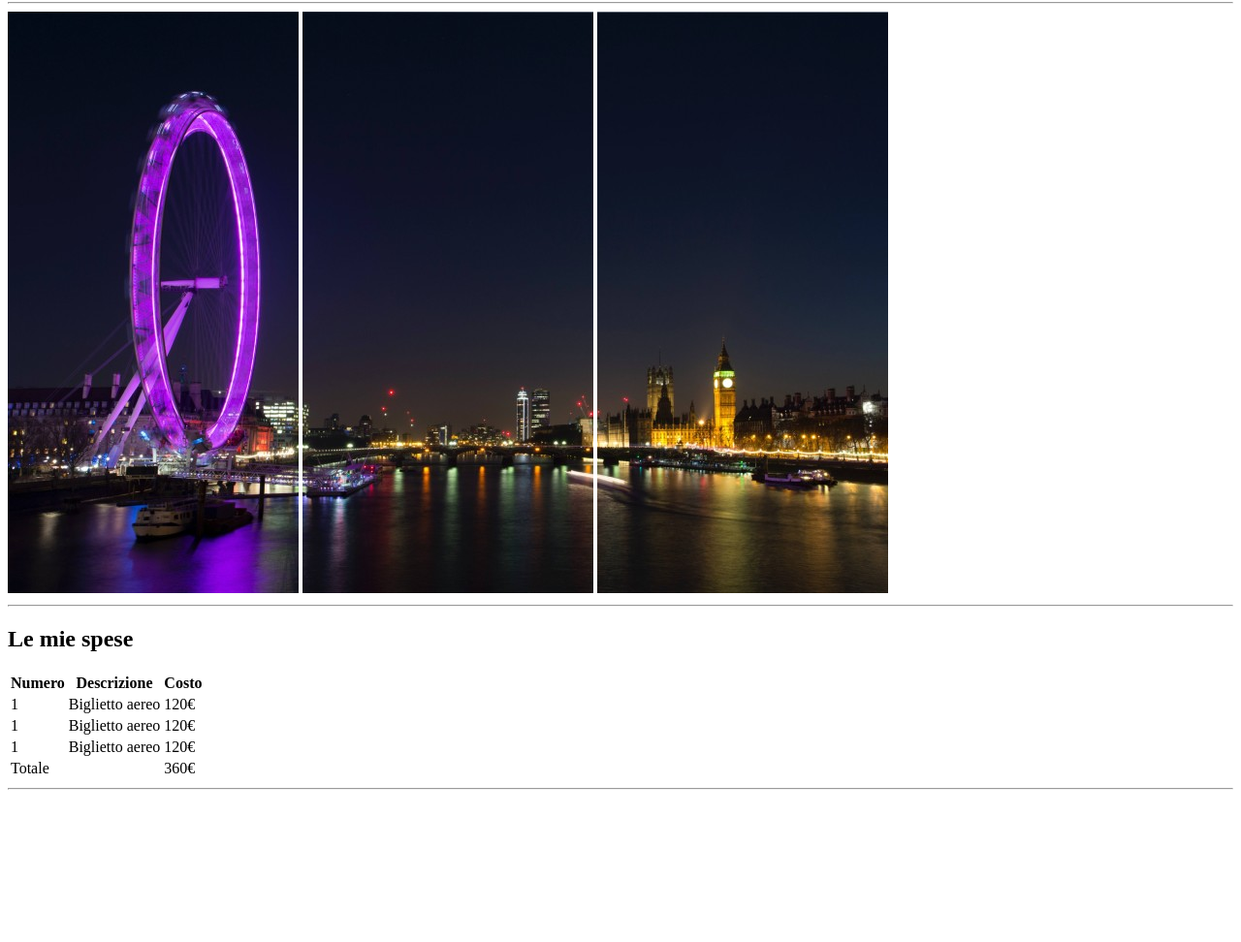
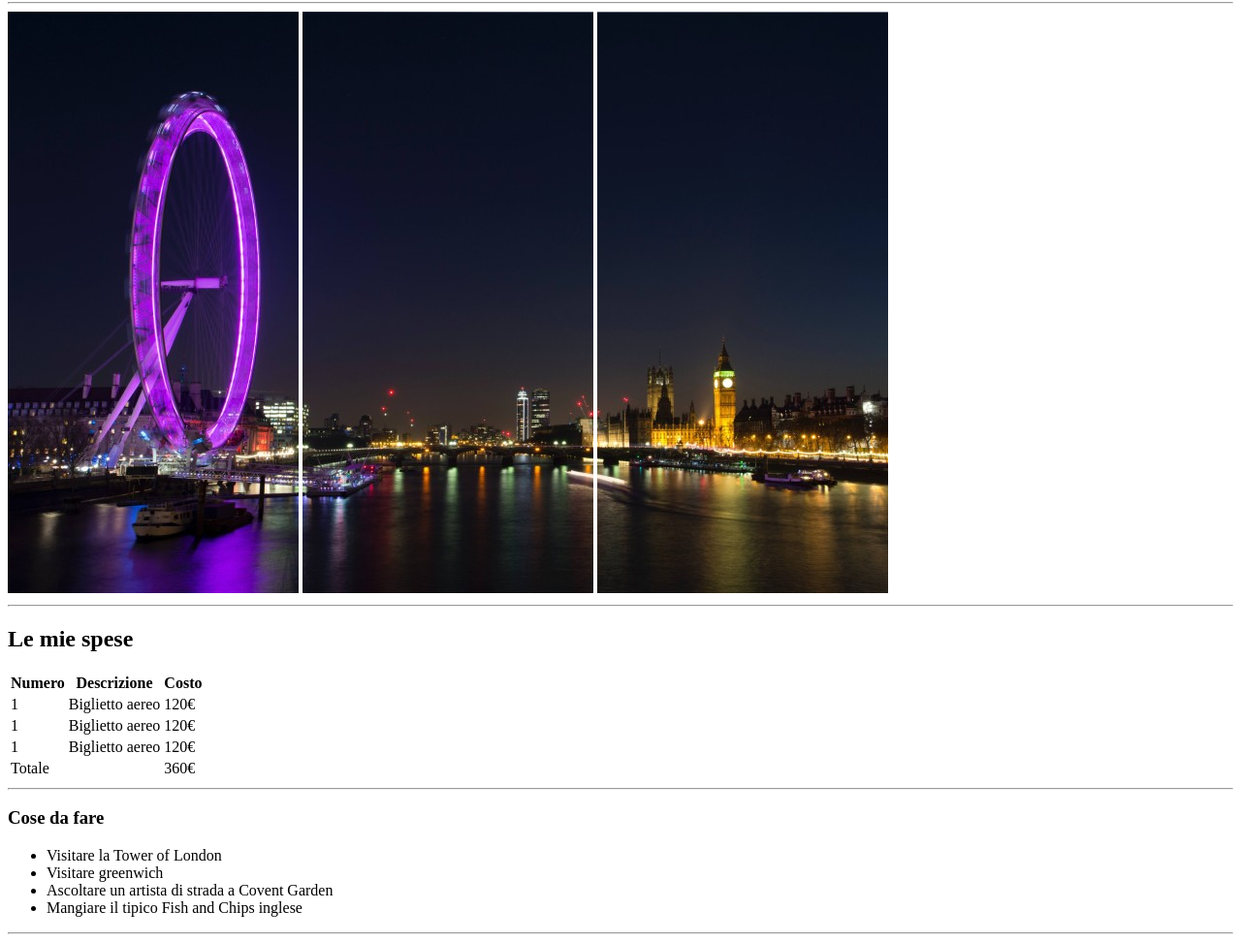
Before and after one commit to mauriziogiuffredi91/html-london-trip, a website: page index.html in a window 1280 px wide. Shown: the part 78-1050 px from the top of the page at 97% size. Before the commit the page ends 901 px from the top, so only its background shows below. Drawn offline with Linux system fonts and the light colour scheme.

Commit message:
add ul Cose da fare

```diff
--- a/index.html
+++ b/index.html
@@ -67,6 +67,15 @@
         </table>
 
         <hr />
+
+        <h3>Cose da fare</h3>
+        <ul>
+          <li>Visitare la Tower of London</li>
+          <li>Visitare greenwich</li>
+          <li>Ascoltare un artista di strada a Covent Garden</li>
+          <li>Mangiare il tipico Fish and Chips inglese</li>
+        </ul>
+        <hr />
       </section>
     </main>
 
```
